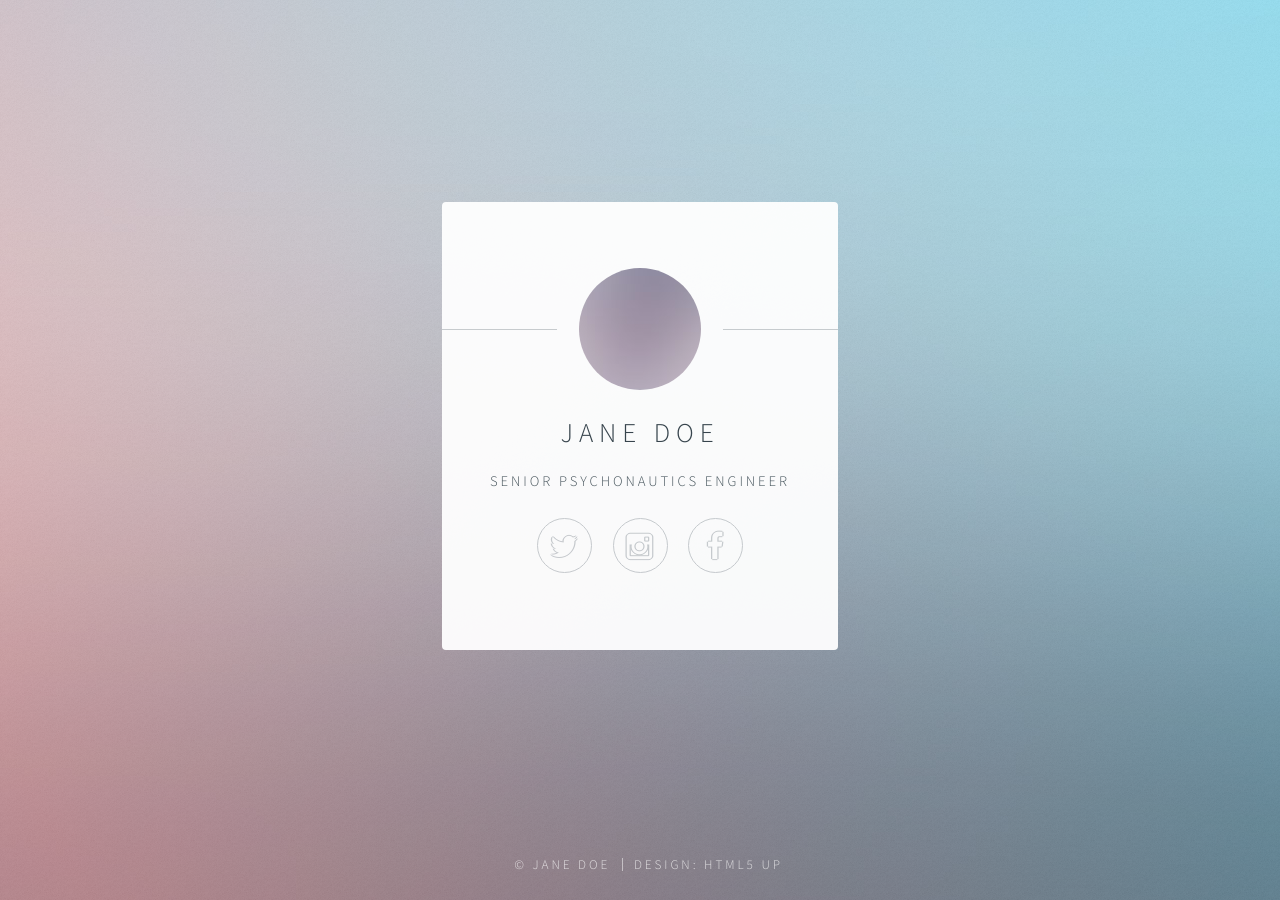
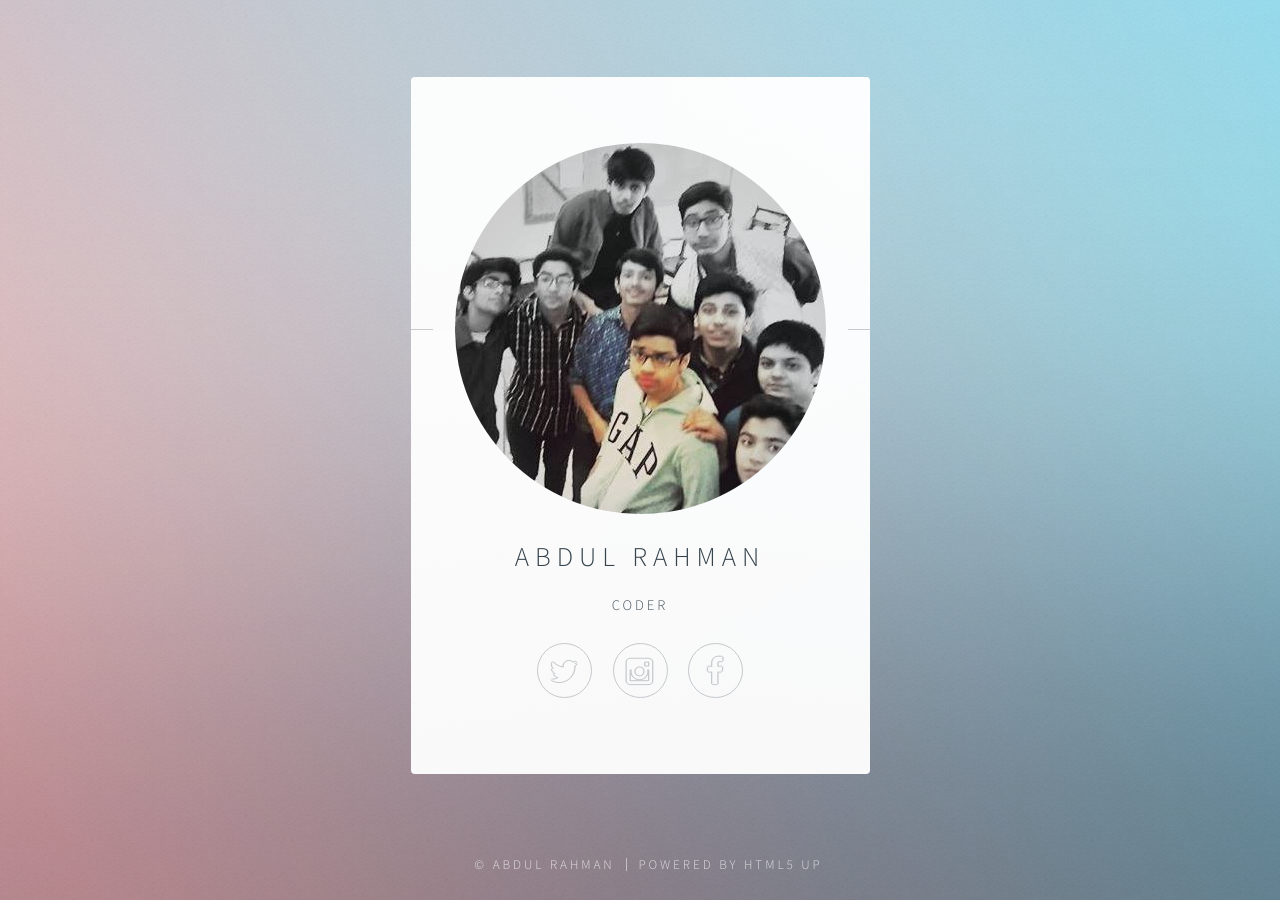
Before and after one commit to meedan-dev/ar.nadeem.pk, a Jekyll site: the page index.html, which Jekyll copies as it is, in a window 1280 px wide. Built offline with Jekyll 4.4.1, drawn with Linux system fonts in a browser that asks for light colours.

Commit message:
Setted up

```diff
--- a/index.html
+++ b/index.html
@@ -6,7 +6,7 @@
 -->
 <html>
 	<head>
-		<title>Identity by HTML5 UP</title>
+		<title>Abdul Rahman</title>
 		<meta charset="utf-8" />
 		<meta name="viewport" content="width=device-width, initial-scale=1" />
 		<!--[if lte IE 8]><script src="assets/js/html5shiv.js"></script><![endif]-->
@@ -24,8 +24,8 @@
 					<section id="main">
 						<header>
 							<span class="avatar"><img src="images/avatar.jpg" alt="" /></span>
-							<h1>Jane Doe</h1>
-							<p>Senior Psychonautics Engineer</p>
+							<h1>Abdul Rahman</h1>
+							<p>Coder</p>
 						</header>
 						<!--
 						<hr />
@@ -76,8 +76,8 @@
 				<!-- Footer -->
 					<footer id="footer">
 						<ul class="copyright">
-							<li>&copy; Jane Doe</li>
-							<li>Design: <a href="http://html5up.net">HTML5 UP</a></li>
+							<li>&copy; Abdul Rahman</li>
+							<li>Powered by <a href="http://html5up.net">HTML5 UP</a></li>
 						</ul>
 					</footer>
 
```
Also changed, not shown: images/avatar.jpg.
